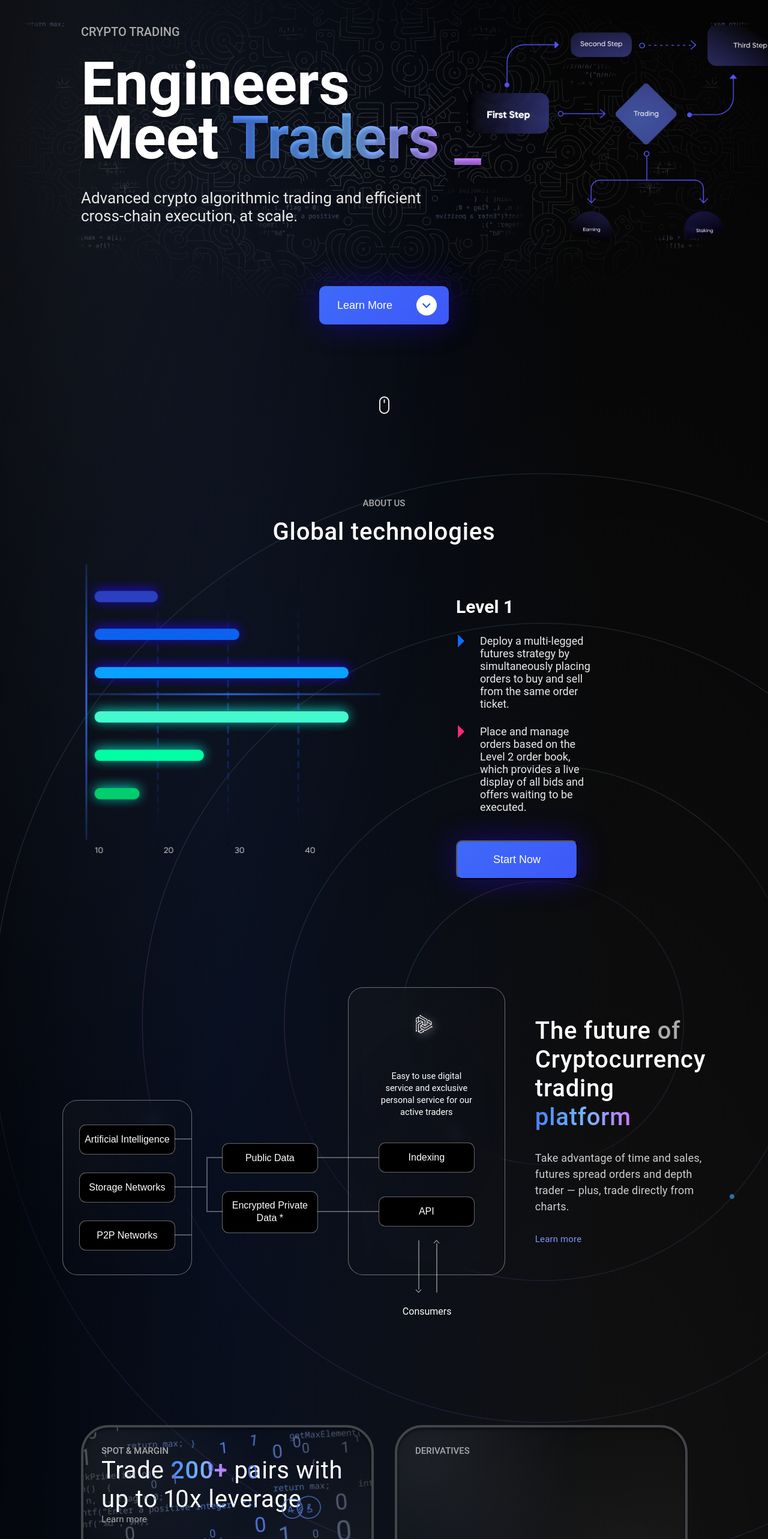
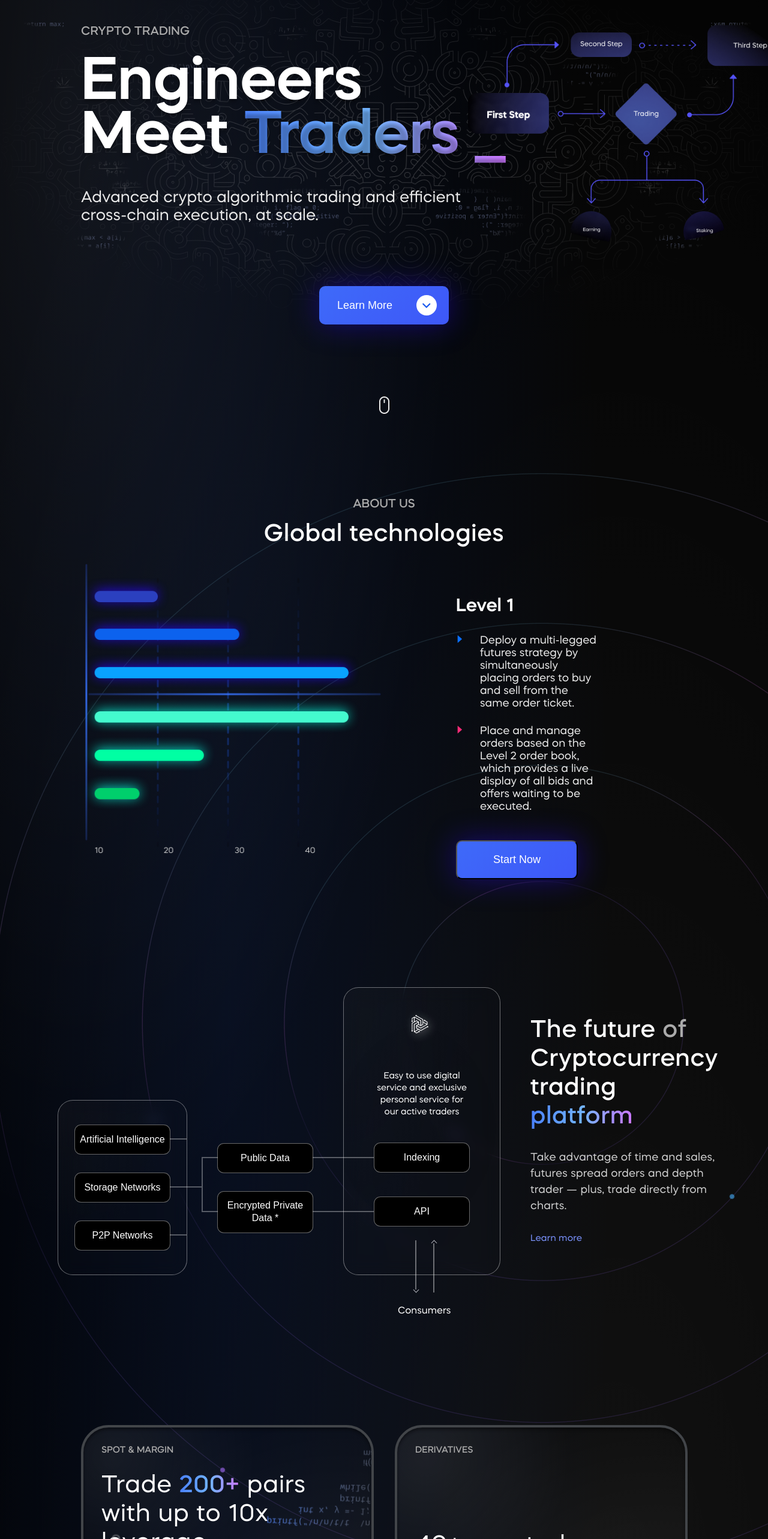
Before and after one commit to DavidKorystov/landing-page, a React (Create React App) app: page / in a window 1280 px wide. Shown: the part 150-2716 px from the top of the page at 60% size. Built offline with nearby package versions, Linux system fonts and the light colour scheme.

Commit message:
fix: fixed responsive

```diff
--- a/src/App.js
+++ b/src/App.js
@@ -24,18 +24,15 @@ function App() {
       </header>
 
       <section className={styles.banner}>
-        <div className={styles.bannerBackground} />
-        <div className={styles.bannerRoad} />
-
         <div className={styles.bannerText}>
           <p className={styles.bannerSubtitle}>crypto trading</p>
           <h2 className={styles.bannerTitle}>
             Engineers Meet
-            <span className={styles.bannerGradient}> Traders _</span>
+            <span className={styles.bannerGradient}> Traders __</span>
           </h2>
           <p className={styles.bannerDescription}>
-            Advanced crypto algorithmic trading and efficient <br />
-            cross-chain execution, at scale.
+            Advanced crypto algorithmic trading and efficient cross-chain
+            execution, at scale.
           </p>
         </div>
 
--- a/src/App.module.scss
+++ b/src/App.module.scss
@@ -1,6 +1,30 @@
+@mixin font($font_name, $file_name, $weight, $style) {
+  @font-face {
+    font-family: $font_name;
+    font-display: swap;
+    src: url("./fonts/#{$file_name}.woff") format("woff");
+    font-weight: #{$weight};
+    font-style: #{$style};
+  }
+}
+
+@mixin text($fw, $fs, $lh) {
+  font-weight: $fw;
+  font-size: $fs;
+  line-height: $lh;
+}
+
+@font-face {
+  font-family: Mazzard;
+  font-display: swap;
+  src: url("./fonts/MazzardH-SemiBold.woff2") format("woff2");
+  font-weight: 600;
+  font-style: normal;
+}
+@include font(Mazzard, MazzardH-Regular, 400, normal);
+@include font(Mazzard, MazzardH-Medium, 500, normal);
 body {
-  /* font-family: "Mazzard"; */
-  font-family: "Roboto", sans-serif;
+  font-family: "Mazzard";
   background: url("./assets/background/circle.png") 100% 50% no-repeat,
     radial-gradient(
       100% 100% at 80% 80%,
@@ -19,12 +43,7 @@ body {
     ),
     black;
 }
-@mixin text($fw, $fs, $lh) {
-  font-style: normal;
-  font-weight: $fw;
-  font-size: $fs;
-  line-height: $lh;
-}
+
 .layout {
   z-index: -1;
   margin: 192px 135px 0 135px;
@@ -104,7 +123,8 @@ body {
 
 .banner {
   position: relative;
-  &Background {
+  &::before {
+    content: "";
     z-index: -1;
     position: absolute;
     top: -102px;
@@ -114,13 +134,14 @@ body {
     background: url("./assets/background/bannerBackground.png") 0 0/100% auto
       no-repeat;
     @media (max-width: 1000px) {
-      right: 0;
-      left: 0;
+      right: -28px;
+      left: -28px;
       background-size: cover;
     }
   }
 
-  &Road {
+  &::after {
+    content: "";
     background: url("./assets/background/bannerRoad.png") 0 0/100% auto
       no-repeat;
     z-index: -1;
@@ -137,9 +158,9 @@ body {
     }
     @media (max-width: 390px) {
       display: block;
-      width: 350px;
-      height: 350px;
-      top: 82%;
+      max-width: 320px;
+      height: 320px;
+      top: 85%;
       left: 0px;
       right: 0;
       bottom: 0px;
@@ -147,7 +168,10 @@ body {
   }
 
   &Text {
+    max-width: 20%;
     @media (max-width: 1000px) {
+      max-width: 100%;
+
       text-align: center;
     }
     margin-top: 102px;
@@ -162,7 +186,6 @@ body {
   }
 
   &Title {
-    max-width: 800px;
     @include text(600, 100px, 90px);
     text-shadow: 0px 5.14068px 5.14068px rgba(0, 0, 0, 0.25);
     @media (max-width: 1000px) {
@@ -262,7 +285,7 @@ body {
     text-align: center;
     grid-column: 1/3;
     & > p {
-      @include text(500, 15px, 18px);
+      @include text(500, 20px, 23px);
       text-align: center;
       text-transform: uppercase;
       color: #aaaaaa;
@@ -776,6 +799,7 @@ $columnGap: 50px;
   @media (max-width: 1000px) {
     display: flex;
     flex-direction: column;
+    align-items: center;
     margin: 150px 0 50px 0;
   }
   & > div {
@@ -802,7 +826,8 @@ $columnGap: 50px;
     box-shadow: inset 0px 4px 4px rgba(0, 0, 0, 0.35);
 
     @media (max-width: 1000px) {
-      min-height: 500px;
+      width: 334px;
+      min-height: 305px;
     }
 
     will-change: transform;
@@ -854,25 +879,21 @@ $columnGap: 50px;
       @media (max-width: 1400px) {
         grid-row: initial;
         grid-column: initial;
+        height: 500px;
+        min-height: 500px;
+        padding-bottom: 230px;
       }
+
       & > div {
-        // display: flex;
-        // flex-direction: column;
-        // justify-content: space-around;
-        // position: absolute;
-        // top: 30px;
-        // bottom: 30px;
-        // left: 0;
-        // right: 0;
         padding: 0 30px 30px 30px;
-        margin-top: 80%;
+        display: flex;
+        flex-direction: column;
+        justify-content: space-between;
+        margin-top: 75%;
         height: 100%;
-
-        @media (max-width: 1500px) {
-          margin-top: 100%;
-        }
         @media (max-width: 1400px) {
-          margin-top: 30px;
+          margin-top: 0;
+          padding: 30px 30px 0 30px;
         }
       }
 
@@ -883,6 +904,12 @@ $columnGap: 50px;
         top: 0;
         left: 0;
         right: 0;
+        @media (max-width: 1400px) {
+          margin: 0;
+          top: auto;
+          bottom: 0;
+          transform: rotateX(180deg);
+        }
       }
     }
     &:last-child {
@@ -892,12 +919,21 @@ $columnGap: 50px;
       @media (max-width: 1400px) {
         grid-row: initial;
         grid-column: initial;
+        height: 500px;
+        min-height: 500px;
+        padding-bottom: 230px;
       }
+
       & > img {
         position: absolute;
         top: 0;
         right: 0;
         border-radius: 0px 46px 0 0;
+        @media (max-width: 1400px) {
+          top: auto;
+          bottom: 0;
+          right: 0;
+        }
         @media (max-width: 390px) {
           left: 70px;
         }
```
Also changed, not shown: src/index.css (+4 -3 lines).
